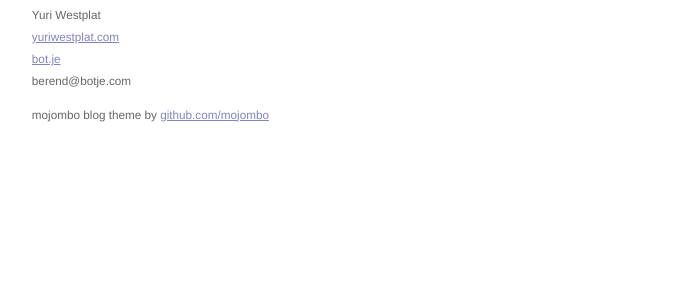
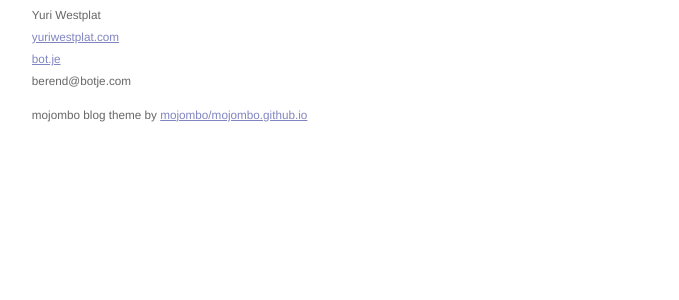
Before and after one commit to mojombo/mojombo.github.io, a Jekyll site: the page built from _posts/2017-12-30-what-i-did.md, in a window 1280 px wide. Shown: the part 378-678 px from the top of the page, without its empty margins (300-979 px from the left). Built offline with Jekyll 4.4.1, drawn with Linux system fonts in a browser that asks for light colours.

Commit message:
Update default.html

```diff
--- a/_layouts/default.html
+++ b/_layouts/default.html
@@ -46,7 +46,7 @@ var WRInitTime=(new Date()).getTime();
       </p>
 
          <p>
-        mojombo blog theme by <a href="http://github.com/mojombo/">github.com/mojombo</a><br />
+        mojombo blog theme by <a href="http://mojombo/mojombo.github.io/">mojombo/mojombo.github.io</a><br />
 
       </p>
 
```
